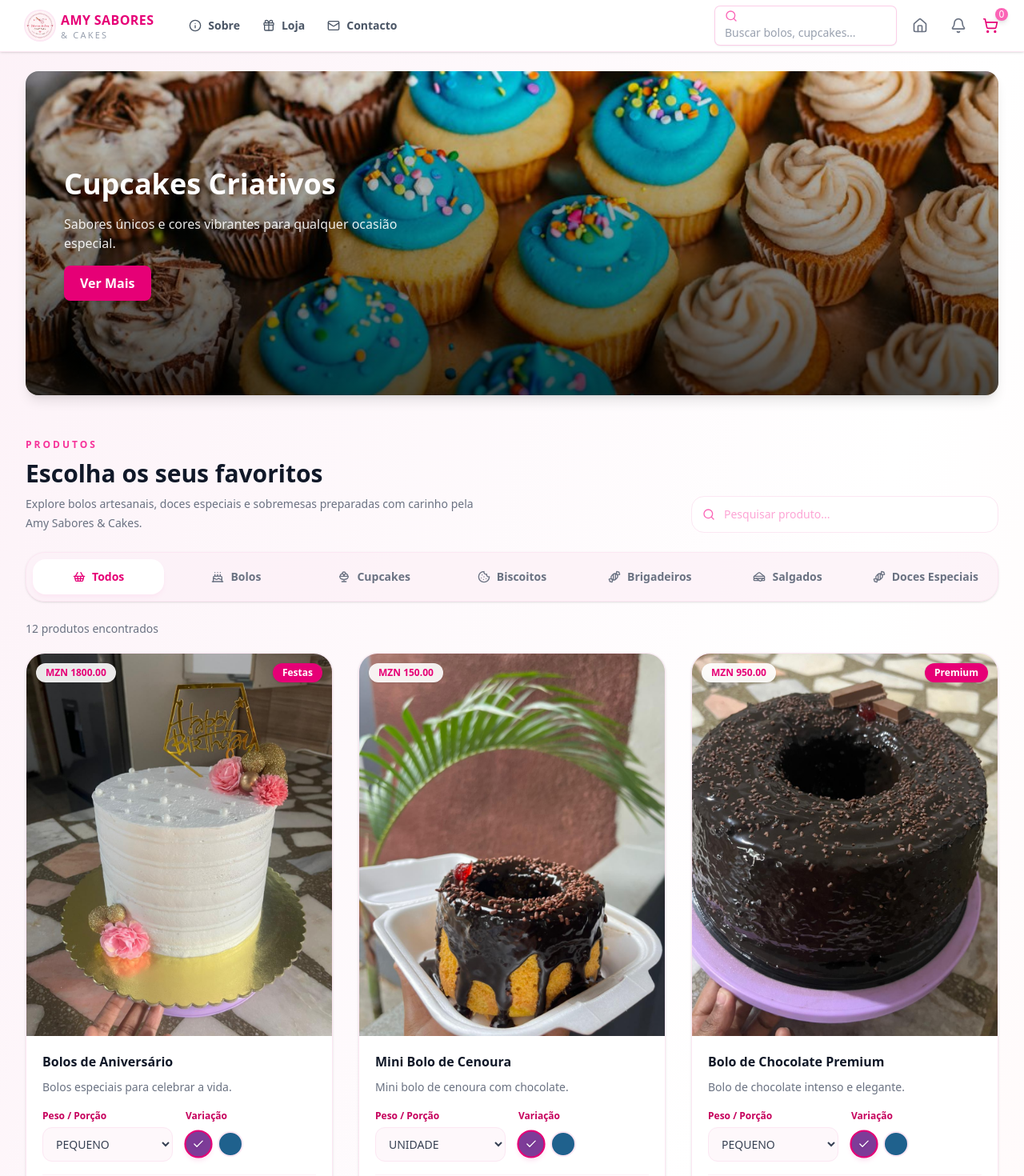
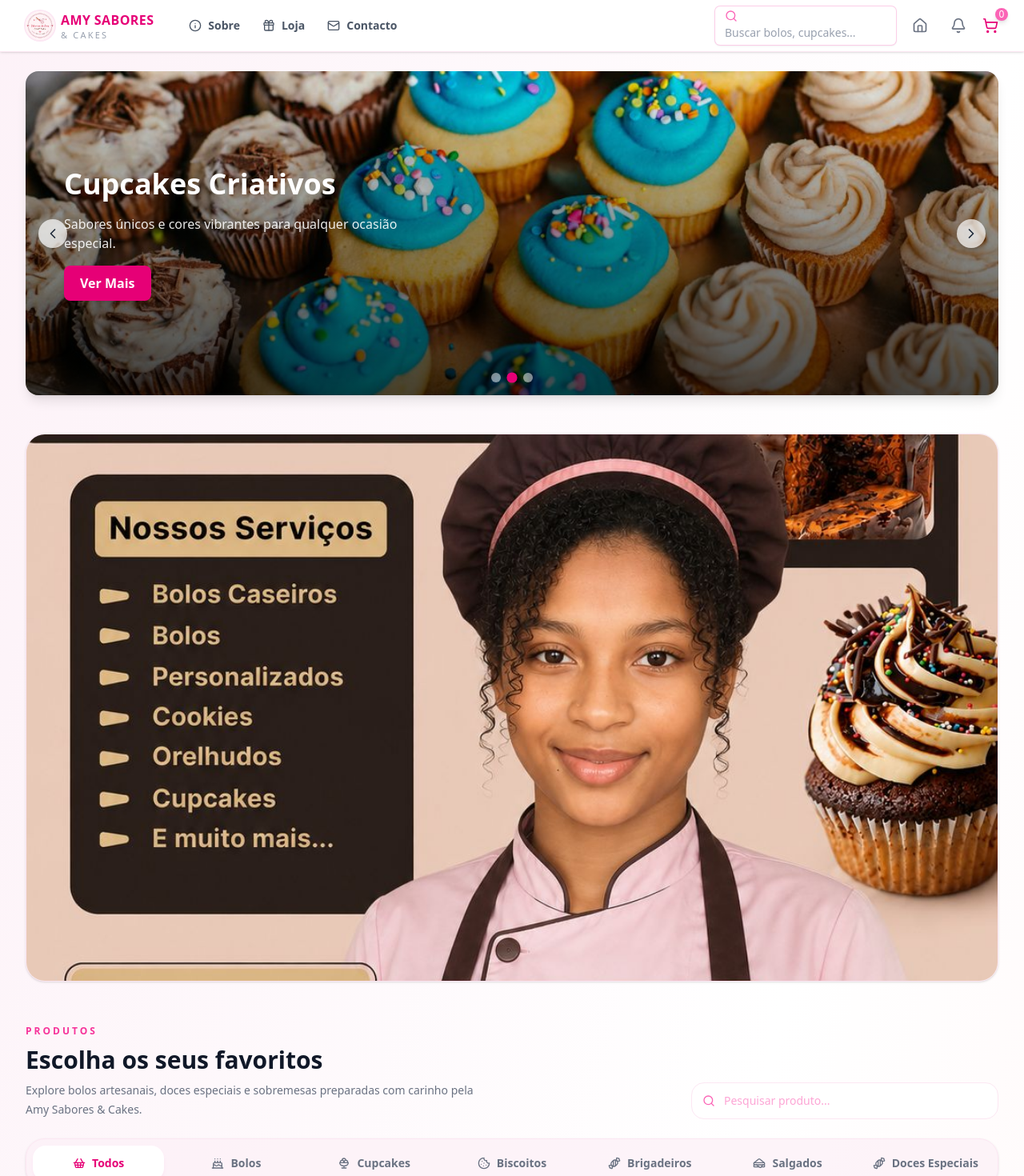
Before and after one commit to NiltonNovele/amysabores, a Next.js app: page / in a window 1280 px wide. Shown: the top 1470 px of the page at 80% size. Built offline with nearby package versions, Linux system fonts and the light colour scheme.

Commit message:
add banner

```diff
--- a/src/app/page.tsx
+++ b/src/app/page.tsx
@@ -21,7 +21,7 @@ const featuredSlides: FeaturedSlide[] = [
     image: "/banner1.webp",
     title: "Bolos Artesanais",
     description: "Deliciosos bolos feitos com ingredientes frescos e muito amor.",
-    ctaLink: "/produtos/?category=bolos",
+    ctaLink: "/products/?category=bolos",
     ctaLabel: "Comprar Agora",
   },
   {
@@ -29,7 +29,7 @@ const featuredSlides: FeaturedSlide[] = [
     image: "/banner20.jpg",
     title: "Cupcakes Criativos",
     description: "Sabores únicos e cores vibrantes para qualquer ocasião especial.",
-    ctaLink: "/produtos/?category=cupcakes",
+    ctaLink: "/products/?category=cupcakes",
     ctaLabel: "Ver Mais",
   },
   {
@@ -37,7 +37,7 @@ const featuredSlides: FeaturedSlide[] = [
     image: "/banner3.webp",
     title: "Brigadeiros Gourmet",
     description: "Pequenas delícias que tornam cada momento inesquecível.",
-    ctaLink: "/produtos/?category=brigadeiros",
+    ctaLink: "/products/?category=brigadeiros",
     ctaLabel: "Comprar Agora",
   },
 ];
@@ -53,65 +53,105 @@ export default function HomePage({ category }: ClientHomepageProps) {
     const interval = setInterval(() => {
       setCurrentSlide((prev) => (prev + 1) % featuredSlides.length);
     }, 5000);
+
     return () => clearInterval(interval);
   }, []);
 
   const handlePrev = () =>
-    setCurrentSlide((prev) => (prev === 0 ? featuredSlides.length - 1 : prev - 1));
-  const handleNext = () => setCurrentSlide((prev) => (prev + 1) % featuredSlides.length);
+    setCurrentSlide((prev) =>
+      prev === 0 ? featuredSlides.length - 1 : prev - 1
+    );
+
+  const handleNext = () =>
+    setCurrentSlide((prev) => (prev + 1) % featuredSlides.length);
 
   return (
     <div className="space-y-12">
       {/* SLIDER */}
-      <div className="bg-white relative w-full aspect-video md:aspect-3/1 overflow-hidden rounded-2xl shadow-lg">
+      <div className="relative w-full overflow-hidden rounded-2xl bg-white shadow-lg aspect-video md:aspect-3/1">
         {featuredSlides.map((slide, idx) => (
           <div
             key={slide.id}
             className={`absolute inset-0 transition-opacity duration-700 ${
-              idx === currentSlide ? "opacity-100 z-10" : "opacity-0 z-0"
+              idx === currentSlide ? "z-10 opacity-100" : "z-0 opacity-0"
             }`}
           >
-            <Image src={slide.image} alt={slide.title} fill className="object-cover" />
-            <div className="absolute inset-0 bg-linear-to-t from-black/70 via-black/40 to-transparent" />
-            <div className="absolute inset-0 flex flex-col justify-end md:justify-center items-center md:items-start text-center md:text-left px-5 md:px-12 pb-8 md:pb-0 text-white space-y-3 md:space-y-4">
-              <h2 className="text-xl sm:text-2xl md:text-4xl font-bold leading-tight max-w-lg">
+            <Image
+              src={slide.image}
+              alt={slide.title}
+              fill
+              priority={idx === 0}
+              sizes="100vw"
+              className="object-cover"
+            />
+
+            <div className="absolute inset-0 bg-gradient-to-t from-black/70 via-black/40 to-transparent" />
+
+            <div className="absolute inset-0 flex flex-col items-center justify-end space-y-3 px-5 pb-8 text-center text-white md:items-start md:justify-center md:space-y-4 md:px-12 md:pb-0 md:text-left">
+              <h2 className="max-w-lg text-xl font-bold leading-tight sm:text-2xl md:text-4xl">
                 {slide.title}
               </h2>
-              <p className="text-xs sm:text-sm md:text-base max-w-md opacity-90">{slide.description}</p>
+
+              <p className="max-w-md text-xs opacity-90 sm:text-sm md:text-base">
+                {slide.description}
+              </p>
+
               <Link
                 href={slide.ctaLink}
-                className="mt-2 md:mt-0 bg-pink-600 hover:bg-pink-700 active:scale-95 transition-all duration-200 px-5 py-2.5 rounded-lg text-sm md:text-base font-semibold shadow-md"
+                className="mt-2 rounded-lg bg-pink-600 px-5 py-2.5 text-sm font-semibold shadow-md transition-all duration-200 hover:bg-pink-700 active:scale-95 md:mt-0 md:text-base"
               >
                 {slide.ctaLabel}
               </Link>
             </div>
           </div>
         ))}
+
         <button
+          type="button"
           onClick={handlePrev}
-          className="absolute top-1/2 left-2 md:left-4 -translate-y-1/2 bg-white/70 hover:bg-white/90 active:scale-95 rounded-full p-3 md:p-2 shadow-md transition"
+          aria-label="Slide anterior"
+          className="absolute left-2 top-1/2 z-20 -translate-y-1/2 rounded-full bg-white/70 p-3 shadow-md transition hover:bg-white/90 active:scale-95 md:left-4 md:p-2"
         >
-          <ChevronLeft className="w-5 h-5 text-gray-800" />
+          <ChevronLeft className="h-5 w-5 text-gray-800" />
         </button>
+
         <button
+          type="button"
           onClick={handleNext}
-          className="absolute top-1/2 right-2 md:right-4 -translate-y-1/2 bg-white/70 hover:bg-white/90 active:scale-95 rounded-full p-3 md:p-2 shadow-md transition"
+          aria-label="Próximo slide"
+          className="absolute right-2 top-1/2 z-20 -translate-y-1/2 rounded-full bg-white/70 p-3 shadow-md transition hover:bg-white/90 active:scale-95 md:right-4 md:p-2"
         >
-          <ChevronRight className="w-5 h-5 text-gray-800" />
+          <ChevronRight className="h-5 w-5 text-gray-800" />
         </button>
-        <div className="absolute bottom-3 md:bottom-4 left-1/2 -translate-x-1/2 flex gap-2">
+
+        <div className="absolute bottom-3 left-1/2 z-20 flex -translate-x-1/2 gap-2 md:bottom-4">
           {featuredSlides.map((_, idx) => (
             <button
               key={idx}
+              type="button"
               onClick={() => setCurrentSlide(idx)}
-              className={`w-2.5 h-2.5 md:w-3 md:h-3 rounded-full transition-all ${
-                idx === currentSlide ? "bg-pink-600 scale-110" : "bg-white/50"
+              aria-label={`Ir para slide ${idx + 1}`}
+              className={`h-2.5 w-2.5 rounded-full transition-all md:h-3 md:w-3 ${
+                idx === currentSlide ? "scale-110 bg-pink-600" : "bg-white/50"
               }`}
             />
           ))}
         </div>
       </div>
 
+      {/* PROMO IMAGE */}
+      <section className="overflow-hidden rounded-3xl border border-pink-100 bg-white shadow-sm">
+        <div className="relative aspect-[4/5] w-full bg-pink-50 sm:aspect-[16/10] lg:aspect-[16/9]">
+          <Image
+            src="/ban.jpeg"
+            alt="Sabores da Amy - serviços e encomendas"
+            fill
+            sizes="100vw"
+            className="object-cover"
+          />
+        </div>
+      </section>
+
       {/* PRODUCT LIST */}
       <ProductList category={category || ""} params="homepage" />
     </div>
```
Also changed, not shown: public/ban.jpeg (added).
